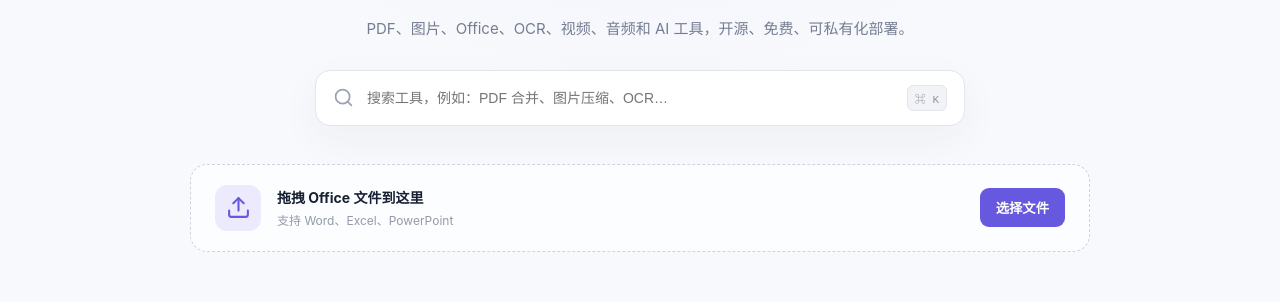
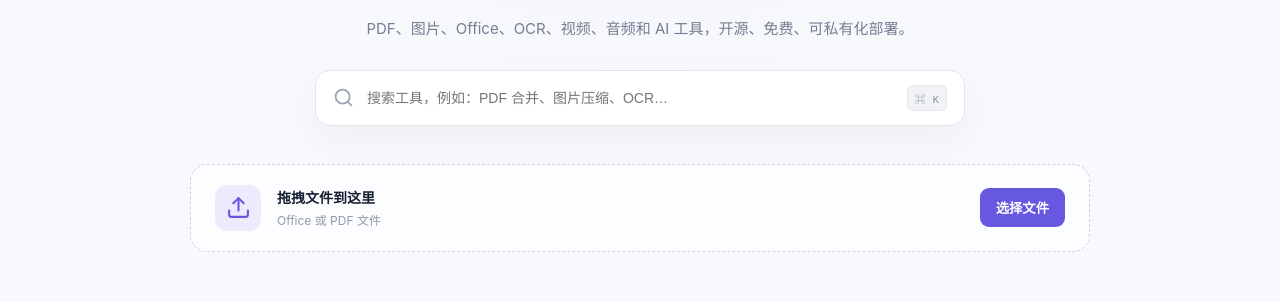
Before and after one commit to huaxiufa/officebox, a Vue app in the folder frontend/: page / in a window 1280 px wide. Shown: the part 304-606 px from the top of the page. Built offline with nearby package versions, Linux system fonts and the light colour scheme.

Commit message:
feat: connect PDF tools workspace to OfficeBox home

```diff
--- a/frontend/src/App.vue
+++ b/frontend/src/App.vue
@@ -2,6 +2,7 @@
 import { ref, computed } from 'vue'
 import { Search, Upload, ArrowRight, FileText, Image as ImageIcon, FileSpreadsheet, ScanText, Wrench, Video, Music, Sparkles, Sun, Moon, X } from 'lucide-vue-next'
 import OfficeConvertTools from './components/OfficeConvertTools.vue'
+import PdfTools from './components/PdfTools.vue'
 
 const dark = ref(false)
 const query = ref('')
@@ -19,18 +20,16 @@ const categories = [
 ]
 const filtered = computed(() => categories.filter(x => !query.value || `${x.name}${x.desc}`.toLowerCase().includes(query.value.toLowerCase())))
 function onDrop(e: DragEvent) { dragging.value = false; if (e.dataTransfer?.files.length) activeTool.value = 'Office' }
-function openTool(name: string) { activeTool.value = name === 'Office' ? name : '' }
+function openTool(name: string) { activeTool.value = ['Office','PDF 工具'].includes(name) ? name : '' }
 </script>
 
 <template>
   <div class="app" :class="{ dark }">
     <header><div class="brand"><div class="logo">O</div><div><strong>OfficeBox</strong><span>办公百宝箱</span></div></div><div class="header-actions"><button class="icon-btn" @click="dark=!dark" :title="dark?'浅色模式':'深色模式'"><Moon v-if="!dark" :size="19"/><Sun v-else :size="19"/></button><button class="github">GitHub ↗</button></div></header>
     <main>
-      <section class="hero"><div class="eyebrow">ALL-IN-ONE OFFICE TOOLBOX</div><h1>工作中遇到的文件问题<br/><em>一个工具箱全部搞定。</em></h1><p>PDF、图片、Office、OCR、视频、音频和 AI 工具，开源、免费、可私有化部署。</p>
-        <div class="search"><Search :size="21"/><input v-model="query" placeholder="搜索工具，例如：PDF 合并、图片压缩、OCR…"/><kbd>⌘ K</kbd></div>
-      </section>
-      <section class="drop" :class="{ dragging }" @dragover.prevent="dragging=true" @dragleave="dragging=false" @drop.prevent="onDrop"><div class="upload-icon"><Upload :size="25"/></div><div><b>拖拽 Office 文件到这里</b><span>支持 Word、Excel、PowerPoint</span></div><button @click="openTool('Office')">选择文件</button></section>
-      <section v-if="activeTool === 'Office'" class="workspace"><button class="close" @click="activeTool=''" aria-label="关闭"><X :size="18"/></button><OfficeConvertTools /></section>
+      <section class="hero"><div class="eyebrow">ALL-IN-ONE OFFICE TOOLBOX</div><h1>工作中遇到的文件问题<br/><em>一个工具箱全部搞定。</em></h1><p>PDF、图片、Office、OCR、视频、音频和 AI 工具，开源、免费、可私有化部署。</p><div class="search"><Search :size="21"/><input v-model="query" placeholder="搜索工具，例如：PDF 合并、图片压缩、OCR…"/><kbd>⌘ K</kbd></div></section>
+      <section class="drop" :class="{ dragging }" @dragover.prevent="dragging=true" @dragleave="dragging=false" @drop.prevent="onDrop"><div class="upload-icon"><Upload :size="25"/></div><div><b>拖拽文件到这里</b><span>Office 或 PDF 文件</span></div><button @click="openTool('Office')">选择文件</button></section>
+      <section v-if="activeTool" class="workspace"><button class="close" @click="activeTool=''" aria-label="关闭"><X :size="18"/></button><OfficeConvertTools v-if="activeTool === 'Office'" /><PdfTools v-else-if="activeTool === 'PDF 工具'" /></section>
       <section class="section"><div class="section-title"><div><h2>工具箱</h2><p>覆盖日常办公最常见的文件处理需求</p></div><span>{{ filtered.length }} 个分类</span></div><div class="grid"><article v-for="item in filtered" :key="item.name" class="card" @click="openTool(item.name)"><div class="card-icon" :class="item.color"><component :is="item.icon" :size="23"/></div><div class="card-body"><h3>{{ item.name }}</h3><p>{{ item.desc }}</p></div><ArrowRight class="arrow" :size="18"/></article></div></section>
       <section class="features"><div><strong>🔒 本地优先</strong><span>文件可以完全留在你的服务器</span></div><div><strong>⚡ 批量处理</strong><span>一次处理几十甚至上百个文件</span></div><div><strong>🧩 插件化</strong><span>按需扩展工具能力</span></div><div><strong>🐳 Docker</strong><span>一条命令快速部署</span></div></section>
     </main><footer><span>OfficeBox · 开源办公工具箱</span><span>Made for productive work.</span></footer>
```
